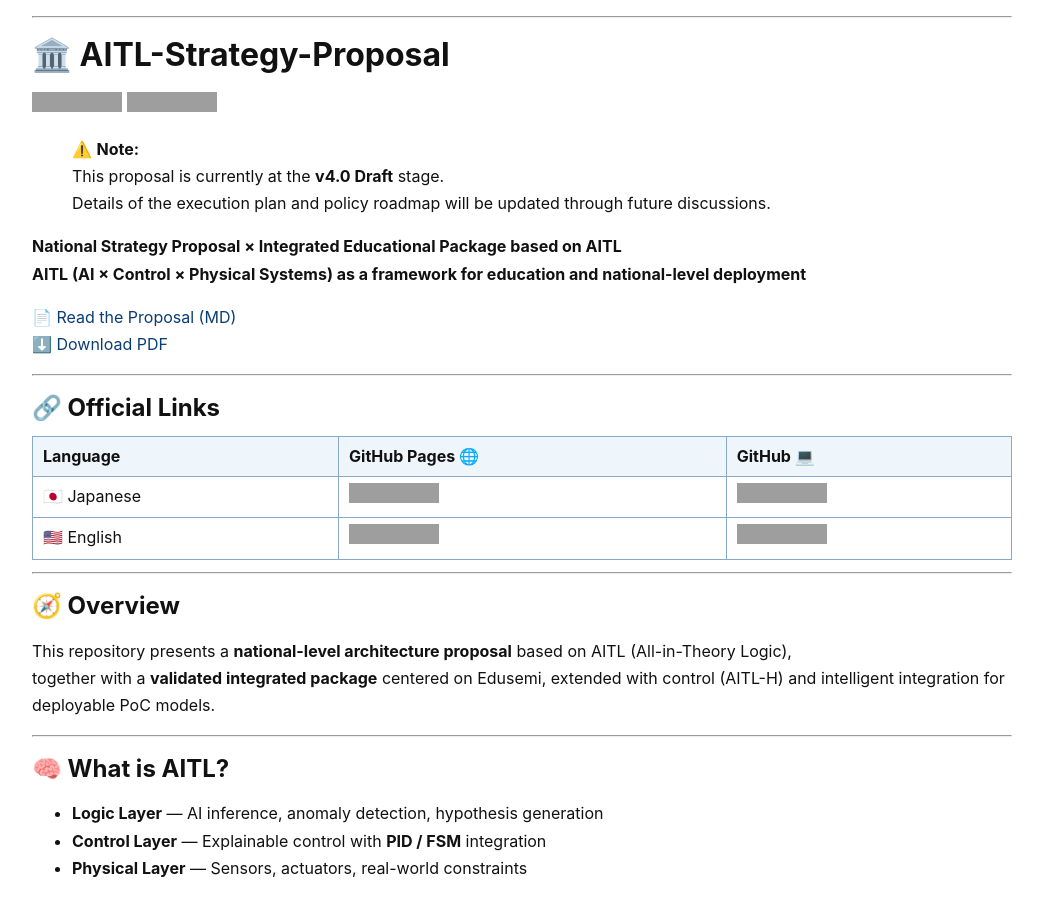
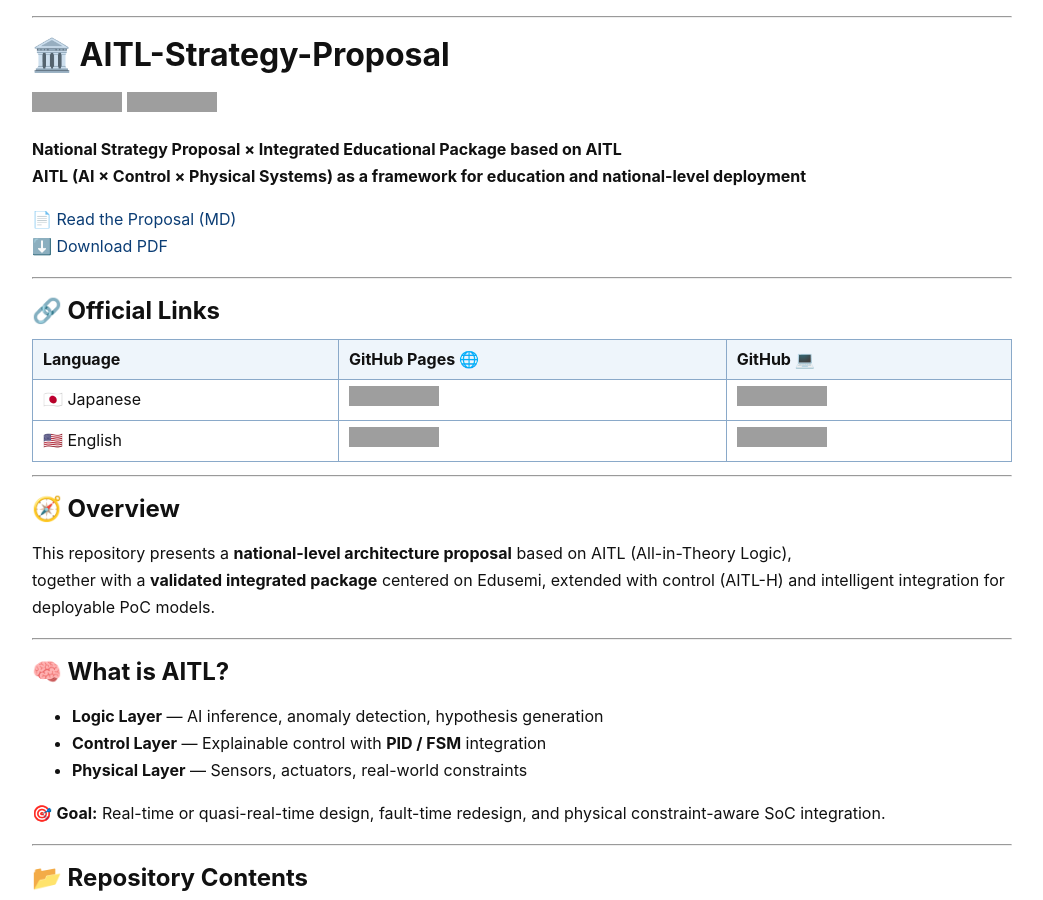
Before and after one commit to Samizo-AITL/AITL-Strategy-Proposal, a Jekyll site: the page built from en/index.md, in a window 1280 px wide and 900 px high, cut to the strip 0-900 px from the top of the window. Shown: the whole strip, without its empty margins (118-1161 px from the left). Built offline with Jekyll 4.4.1, drawn with Linux system fonts in a browser that asks for light colours; grey boxes are pictures that could not be loaded.

Commit message:
Update index.md

```diff
--- a/en/index.md
+++ b/en/index.md
@@ -9,10 +9,6 @@ title: AITL-Strategy-Proposal (EN)
 
 [![Back to Samizo-AITL Portal](https://img.shields.io/badge/Back%20to-Samizo--AITL%20Portal-brightgreen)](https://samizo-aitl.github.io/)
 [![Hybrid License](https://img.shields.io/badge/license-Hybrid-blueviolet)](#-license)
-
-> ⚠️ **Note:**
-> This proposal is currently at the **v4.0 Draft** stage.
-> Details of the execution plan and policy roadmap will be updated through future discussions.
 
 **National Strategy Proposal × Integrated Educational Package based on AITL**
 **AITL (AI × Control × Physical Systems) as a framework for education and national-level deployment**
```
